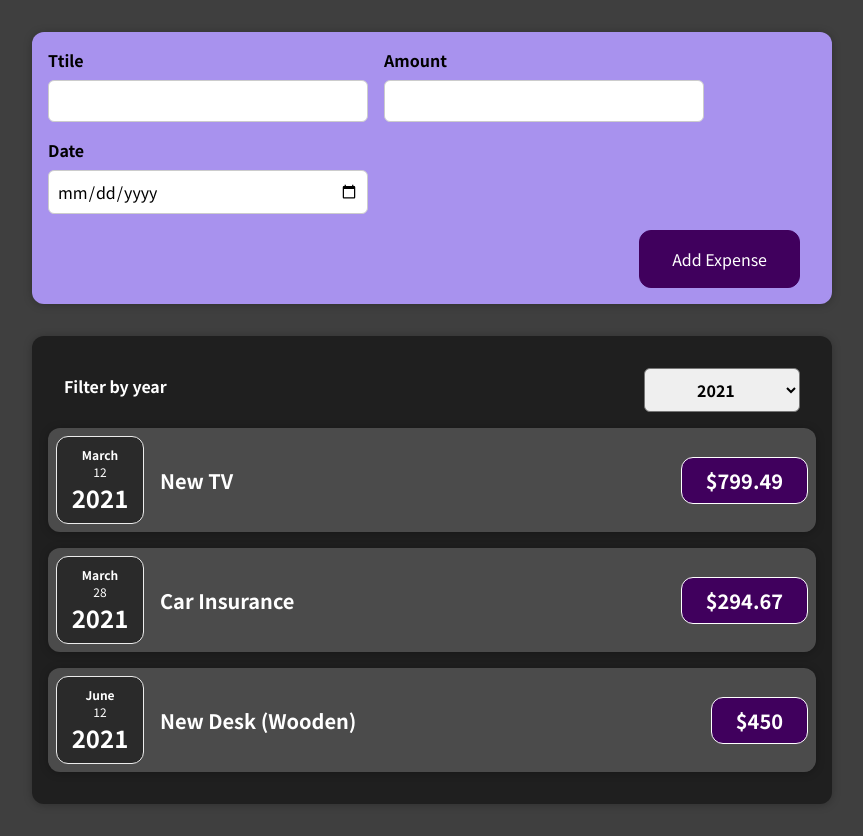
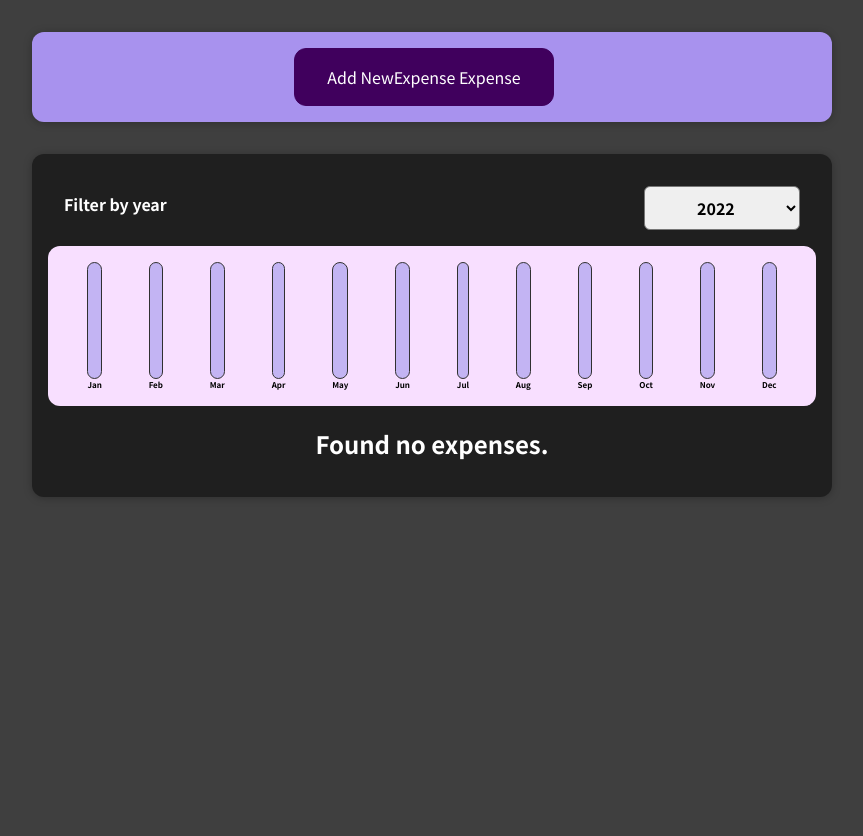
Before and after one commit to lilith198475/myreact, a React (Create React App) app: page / in a window 1280 px wide. Shown: the whole page, without its empty margins (208-1071 px from the left). After the commit the page ends 800 px from the top, so only its background shows below. Built offline with nearby package versions, Linux system fonts and the light colour scheme.

Commit message:
First project finished

```diff
--- a/src/App.js
+++ b/src/App.js
@@ -30,7 +30,7 @@
 
   const addExpenseHandler = (expense) => {
      setExpenses(prevExpense => {
-        return [expense,...DUMMY_EXPENSES]
+        return [expense,...prevExpense]
      });
   };
   return (
--- /dev/null
+++ b/src/components/Chart/Chart.css
@@ -0,0 +1,9 @@
+.chart {
+    padding: 1rem;
+    border-radius: 12px;
+    background-color: #f8dfff;
+    text-align: center;
+    display: flex;
+    justify-content: space-around;
+    height: 10rem;
+  }
--- /dev/null
+++ b/src/components/Chart/Chart.js
@@ -0,0 +1,24 @@
+import React from 'react';
+import ChartBar from './ChartBar';
+import './Chart.css';
+const Chart = props =>{
+
+  const dataPointValues = props.dataPoints.map(dataPoint => dataPoint.value);
+  const totalMaximum = Math.max(...dataPointValues);
+  return(
+      <div className='chart'>
+          {props.dataPoints.map((dataPoint) => (
+          <ChartBar
+           key={dataPoint.label}
+           value={dataPoint.value}
+           maxValue={totalMaximum}
+           label={dataPoint.label}
+           />
+          ))}
+
+      </div>
+  )
+};
+
+
+export default Chart;
--- /dev/null
+++ b/src/components/Chart/ChartBar.css
@@ -0,0 +1,32 @@
+.chart-bar {
+    height: 100%;
+    display: flex;
+    flex-direction: column;
+    align-items: center;
+  }
+
+
+
+  .chart-bar__inner {
+    height: 100%;
+    width: 100%;
+    border: 1px solid #313131;
+    border-radius: 12px;
+    background-color: #c3b4f3;
+    overflow: hidden;
+    display: flex;
+    flex-direction: column;
+    justify-content: flex-end;
+  }
+
+  .chart-bar__fill {
+    background-color: #4826b9;
+    width: 100%;
+    transition: all 0.3s ease-out;
+  }
+
+  .chart-bar__label {
+    font-weight: bold;
+    font-size: 0.5rem;
+    text-align: center;
+  }
--- /dev/null
+++ b/src/components/Chart/ChartBar.js
@@ -0,0 +1,21 @@
+import React from 'react';
+import './ChartBar.css'
+
+const ChartBar = (props) =>{
+    let barFillHeight = '0%';
+
+    if(props.maxValue > 0){
+        barFillHeight = Math.round((props.value/props.maxValue) * 100) + '%';
+    }
+
+    return(<div className='chart-bar'>
+        <div className='chart-bar__inner'>
+            <div className='chart-bar__fill'
+            style={{height:barFillHeight}}></div>
+        </div>
+        <div className='chart-bar__label'>{props.label}</div>
+    </div>
+    );
+};
+
+export default ChartBar;
--- a/src/components/Expenses/Expenses.js
+++ b/src/components/Expenses/Expenses.js
@@ -1,17 +1,20 @@
 import React, { useState } from "react";
-import ExpenseItem from "./ExpenseItem";
+
 import Cards from "../UI/Card";
+import ExpensesFilter from "./ExpensesFilter";
+import ExpensesList from "./ExpensesList";
+import ExpensesChart from "./ExpensesChart";
 import "./Expenses.css";
-import ExpensesFilter from "./ExpensesFilter";
+
 
 const Expenses = (props) => {
-  const [filteredYear, setSelectedYear] = useState("2021");
+  const [filteredYear, setSelectedYear] = useState("2022");
 
   const filterChangeHandler = (selectedYear) => {
     setSelectedYear(selectedYear);
   };
 
-  const newExpenses = props.expenses.filter(expense => {
+  const filteredExpenses = props.expenses.filter(expense => {
     return expense.date.getFullYear().toString() === filteredYear;
   })
 
@@ -24,17 +27,8 @@
           selected={filteredYear}
           onChangeFilter={filterChangeHandler}
         />
-
-        {newExpenses.map((expense) => {
-          return (
-            <ExpenseItem
-              key={expense.id}
-              title={expense.title}
-              date={expense.date}
-              amount={expense.amount}
-            ></ExpenseItem>
-          );
-        })}
+        <ExpensesChart expenses={filteredExpenses}/>
+        <ExpensesList items={filteredExpenses} />
       </Cards>
     </div>
   );
--- /dev/null
+++ b/src/components/Expenses/ExpensesChart.js
@@ -0,0 +1,27 @@
+import React from 'react';
+import Chart from '../Chart/Chart'
+
+const ExpenseChart = props =>{
+    const chartDataPoints = [
+        {label: 'Jan', value: 0},
+        {label: 'Feb', value: 0},
+        {label: 'Mar', value: 0},
+        {label: 'Apr', value: 0},
+        {label: 'May', value: 0},
+        {label: 'Jun', value: 0},
+        {label: 'Jul', value: 0},
+        {label: 'Aug', value: 0},
+        {label: 'Sep', value: 0},
+        {label: 'Oct', value: 0},
+        {label: 'Nov', value: 0},
+        {label: 'Dec', value: 0},
+    ];
+for(const expense of props.expenses){
+    const expenseMonth = expense.date.getMonth();// starting at 0 => January =>0
+    chartDataPoints[expenseMonth].value += expense.amount;
+}
+
+    return <Chart dataPoints={chartDataPoints} />;
+};
+
+export default ExpenseChart;
--- a/src/components/Expenses/ExpensesFilter.js
+++ b/src/components/Expenses/ExpensesFilter.js
@@ -3,6 +3,7 @@
 import "./ExpensesFilter.css";
 
 const ExpensesFilter = (props) => {
+
   const dropdownChangeHandler = (event) => {
     props.onChangeFilter(event.target.value);
   };
--- /dev/null
+++ b/src/components/Expenses/ExpensesList.css
@@ -0,0 +1,9 @@
+.expenses-list {
+    list-style: none;
+    padding: 0;
+  }
+
+  .expenses-list__fallback {
+    color: white;
+    text-align: center;
+  }
--- /dev/null
+++ b/src/components/Expenses/ExpensesList.js
@@ -0,0 +1,30 @@
+import React from 'react'
+import ExpenseItem from './ExpenseItem'
+import './ExpensesList.css'
+
+const ExpensesList = (props) =>{
+
+
+    if(props.items.length === 0){
+        return <h2 className='expenses-list__fallback'>Found no expenses.</h2>
+    }
+
+    return(
+       <ul className='expenses-list'>
+        {props.items.map((expense) => {
+        return (
+          <ExpenseItem
+            key={expense.id}
+            title={expense.title}
+            date={expense.date}
+            amount={expense.amount}
+          ></ExpenseItem>
+        );
+      })
+      }
+      </ul>
+  )
+}
+
+
+export default ExpensesList;
--- a/src/components/NewExpense/ExpenseForm.js
+++ b/src/components/NewExpense/ExpenseForm.js
@@ -4,6 +4,7 @@
   const [enteredTitle, setEnteredTitle] = useState("");
   const [enteredAmount, setEnteredAmount] = useState("");
   const [enteredDate, setEnteredDate] = useState("");
+
 
   // const [userInput, setUserInput] = useState({
   //   enteredTitle: "",
@@ -45,12 +46,17 @@
     // });
   };
 
+  const cancelButtonHandler = (event)=>{
+    props.onsetForm(false);
+  }
+
+
   const submitHandler = (event) => {
     event.preventDefault();
 
     const expenseData = {
       title: enteredTitle,
-      amount: enteredAmount,
+      amount: +enteredAmount,
       date: new Date(enteredDate),
     };
     props.onSaveExpenseData(expenseData);
@@ -92,10 +98,12 @@
         </div>
       </div>
       <div className="new-expense__actions">
+      <button onClick={cancelButtonHandler}>Cancel</button>
         <button type="submit">Add Expense</button>
       </div>
     </form>
-  );
+  )
+
 };
 
 export default ExpenseForm;
--- a/src/components/NewExpense/NewExpense.js
+++ b/src/components/NewExpense/NewExpense.js
@@ -1,8 +1,11 @@
-import React from "react";
+import React, { useState } from "react";
 import "./NewExpense.css";
 import ExpenseForm from "./ExpenseForm";
 
 const NewExpense = (props) => {
+
+  const [showForm, setShowForm] = useState(false);
+
   const saveExpenseDataHandler = (enteredExpenseData) => {
     const expenseData = {
       ...enteredExpenseData,
@@ -11,9 +14,25 @@
     props.onAddExpense(expenseData);
   };
 
+  const onsetForm = (isShowForm)=>{
+    setShowForm(isShowForm);
+  }
+
+  const onAddNewExpense =(event)=>{
+    setShowForm(true);
+  }
+
+
+  if (showForm){
   return (
     <div className="new-expense">
-      <ExpenseForm onSaveExpenseData={saveExpenseDataHandler} />
+      <ExpenseForm onSaveExpenseData={saveExpenseDataHandler} onsetForm={onsetForm} />
+    </div>)
+    }
+
+  return(
+  <div className="new-expense">
+    <button onClick={onAddNewExpense}>Add NewExpense Expense</button>
     </div>
   );
 };
```
Also changed, not shown: 1 other file (tests, documents, lock files or other folders).
